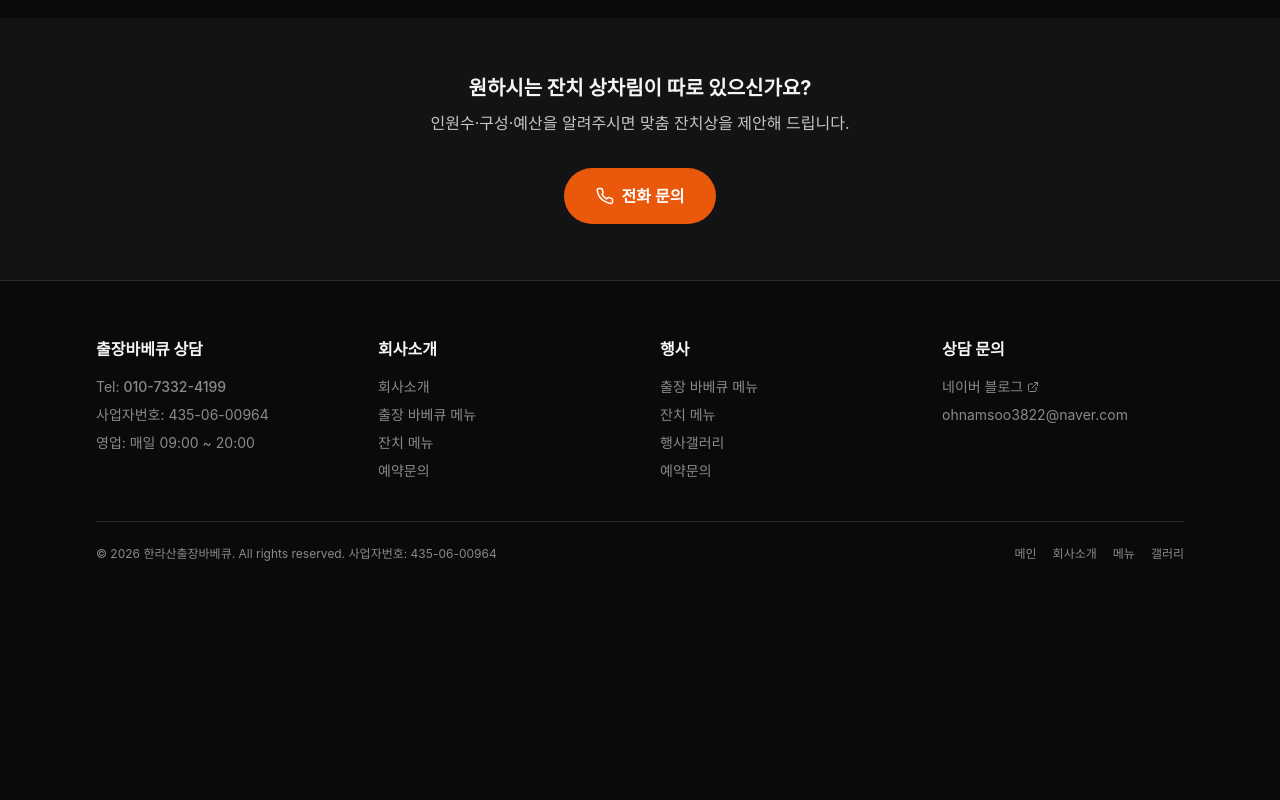
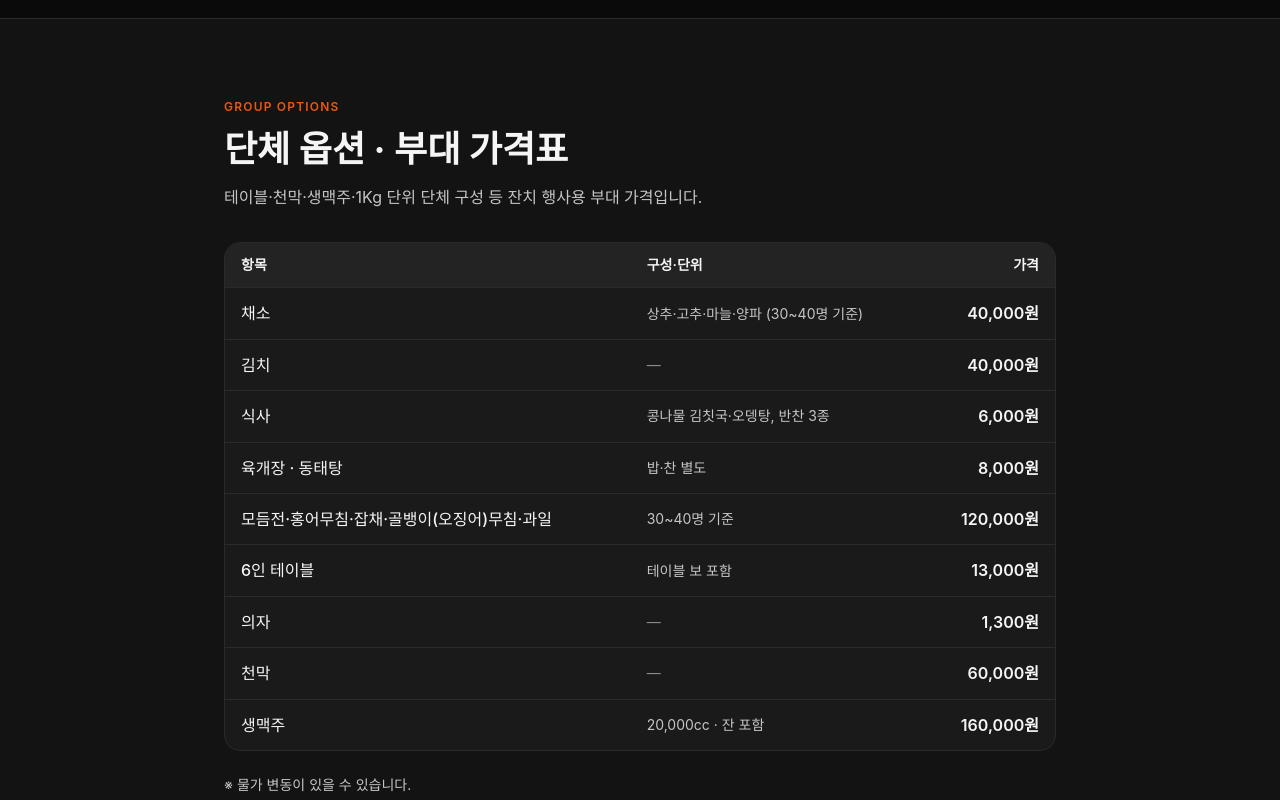
Before and after one commit to hyunbeanohh/hanlasan-bbq, a Next.js app: page /banquet in a window 1280 px wide. Shown: the part 1640-2440 px from the top of the page. Before the commit the page ends 2258 px from the top, so only its background shows below. Built offline with nearby package versions, Linux system fonts and the light colour scheme; no server answers; a web font is replaced by a local one.

Commit message:
feat(banquet): /banquet 페이지에 단체 옵션·부대 가격표 섹션 노출

```diff
--- a/src/app/banquet/page.tsx
+++ b/src/app/banquet/page.tsx
@@ -1,6 +1,7 @@
 import type { Metadata } from 'next';
 import { pageMetadata } from '@/lib/seo/metadata';
 import BanquetMenuGrid from '@/components/banquet/BanquetMenuGrid';
+import BanquetOptionsTable from '@/components/banquet/BanquetOptionsTable';
 import CallButton from '@/components/cta/CallButton';
 import BreadcrumbJsonLd from '@/components/seo/BreadcrumbJsonLd';
 
@@ -43,6 +44,25 @@ export default function BanquetPage() {
         </div>
       </section>
 
+      {/* 단체 옵션 · 부대 가격표 */}
+      <section className="py-16 md:py-20 bg-surface border-t border-border">
+        <div className="mx-auto max-w-4xl px-4 sm:px-6 lg:px-8">
+          <p className="text-brand font-semibold text-xs uppercase tracking-widest mb-3">
+            GROUP OPTIONS
+          </p>
+          <h2 className="text-3xl md:text-4xl font-bold text-fg mb-3 leading-tight">
+            단체 옵션 · 부대 가격표
+          </h2>
+          <p className="text-fg-soft mb-8">
+            테이블·천막·생맥주·1Kg 단위 단체 구성 등 잔치 행사용 부대 가격입니다.
+          </p>
+          <BanquetOptionsTable />
+          <p className="text-fg-soft text-sm mt-6">
+            ※ 물가 변동이 있을 수 있습니다.
+          </p>
+        </div>
+      </section>
+
       {/* Bottom CTA */}
       <section className="py-14 bg-surface">
         <div className="mx-auto max-w-2xl px-4 sm:px-6 text-center">
```
